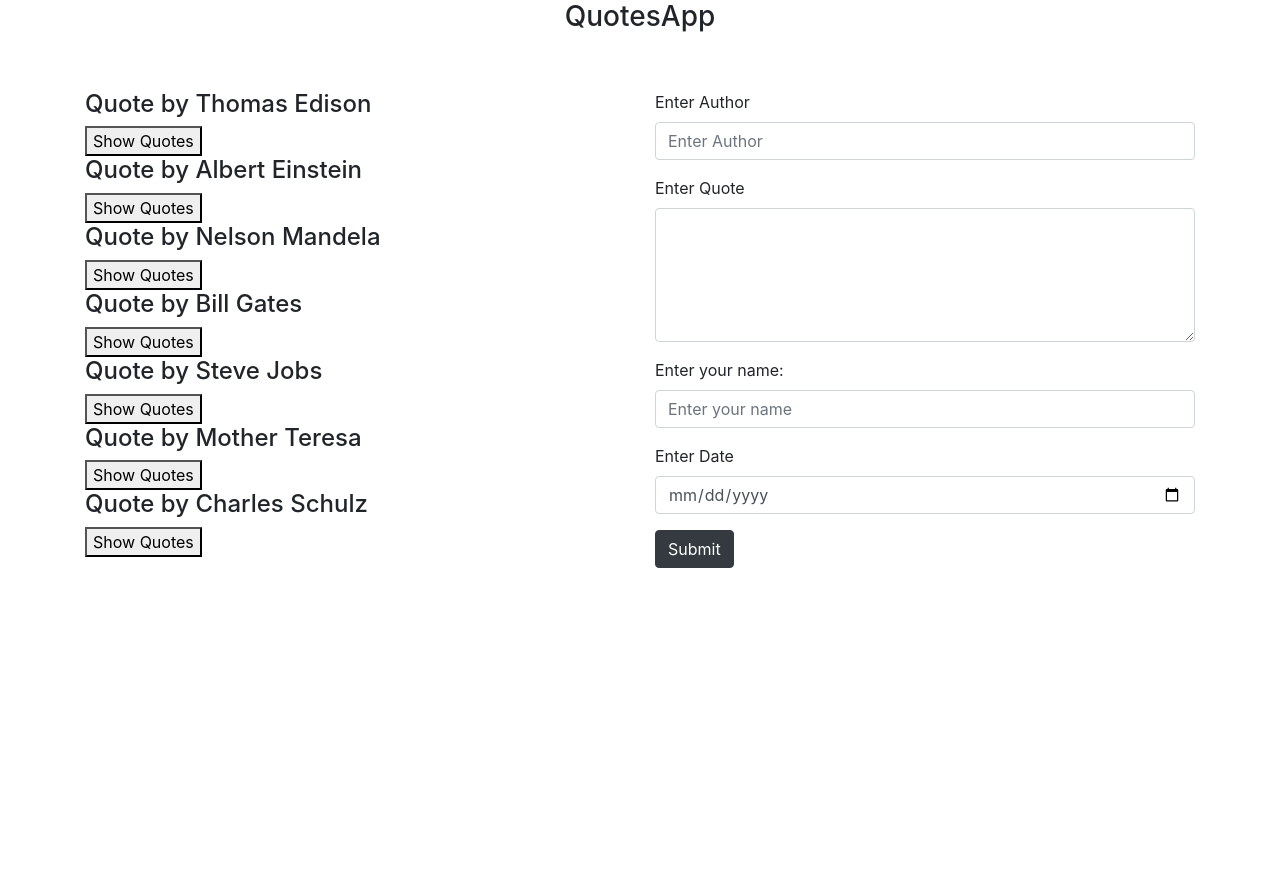
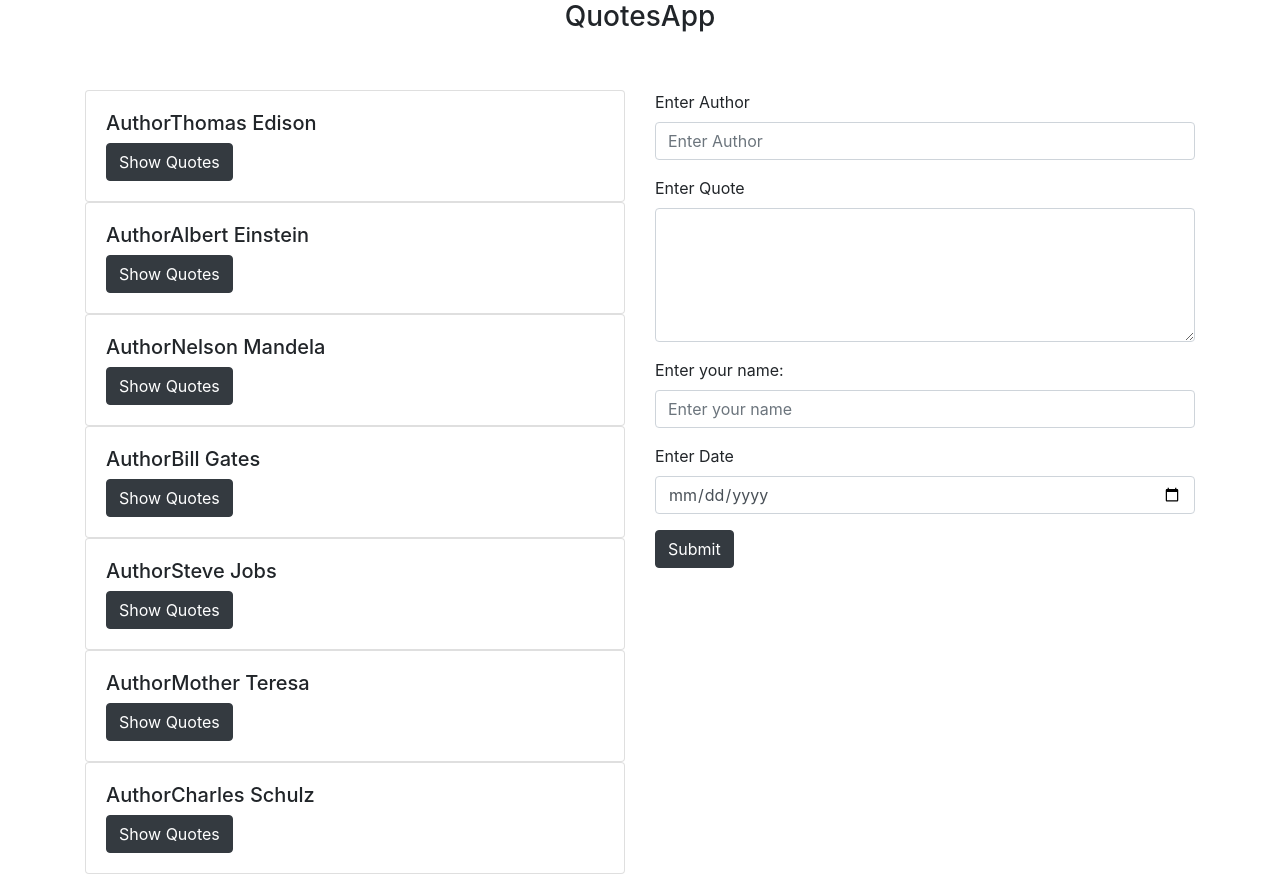
Before and after one commit to tomito26/QuotesApp, an Angular app: page / in a window 1280 px wide. Before the commit the page ends 800 px from the top, so only its background shows below. Built offline with nearby package versions, Linux system fonts and the light colour scheme.

Commit message:
added cards to tha app components

```diff
--- a/src/app/app.component.html
+++ b/src/app/app.component.html
@@ -2,11 +2,13 @@
   <h3 class='text-center'>QuotesApp</h3>
   <div class="row pt-5">
     <div class="col-md-6">
-      <div *ngFor='let quote of quoteEntry;let i = index'>
-        <h4> Quote  by {{quote.author}}</h4>
-        <app-quote-message *ngIf='quote.showDetails'  [message]='quote'></app-quote-message>
-        <button (click) = 'toggleDetail(i)'>Show Quotes</button>
-      </div>
+      <div class='card' *ngFor='let quote of quoteEntry;let i = index'>
+          <div class="card-body">
+            <h5> <span class="author">Author</span> <span class="name">{{quote.author}}</span></h5>
+            <app-quote-message *ngIf='quote.showDetails'  [message]='quote'></app-quote-message>
+            <button (click) = 'toggleDetail(i)' class="btn btn-dark">Show Quotes</button>
+          </div>
+        </div>
     </div>
     <div class="col-md-6">
       <app-quote-form (addQuote)='addNewQuote($event)'></app-quote-form>
--- a/src/app/quote-form/quote-form.component.html
+++ b/src/app/quote-form/quote-form.component.html
@@ -15,5 +15,5 @@
         <label for="formGroupExampleInput">Enter Date</label>
         <input type="date" class="form-control" id="date" name='date' dateplaceholder="Enter Date of submission" [(ngModel)]='newQuote.date' #date='ngModel'>
     </div>
-      <input type="submit" class="btn btn-dark">
+    <input type="submit" class="btn btn-dark">
 </form>
```
